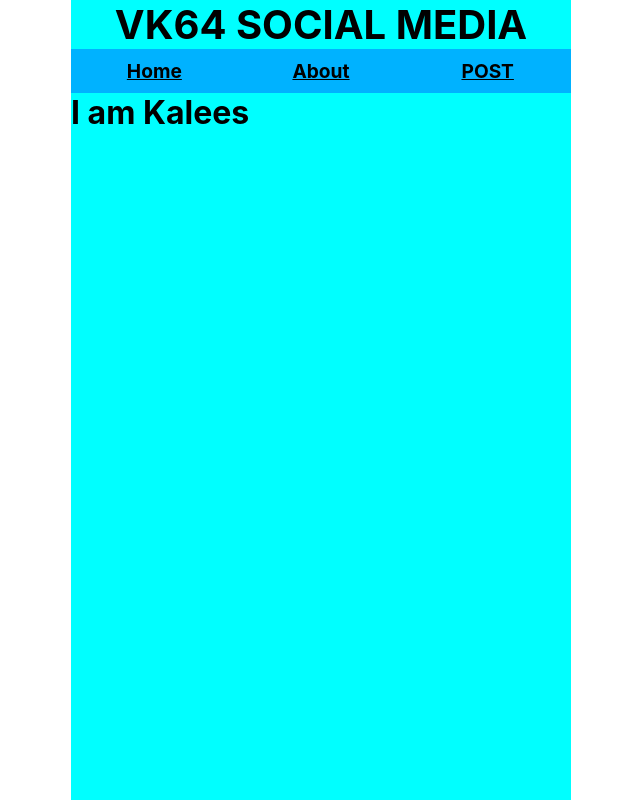
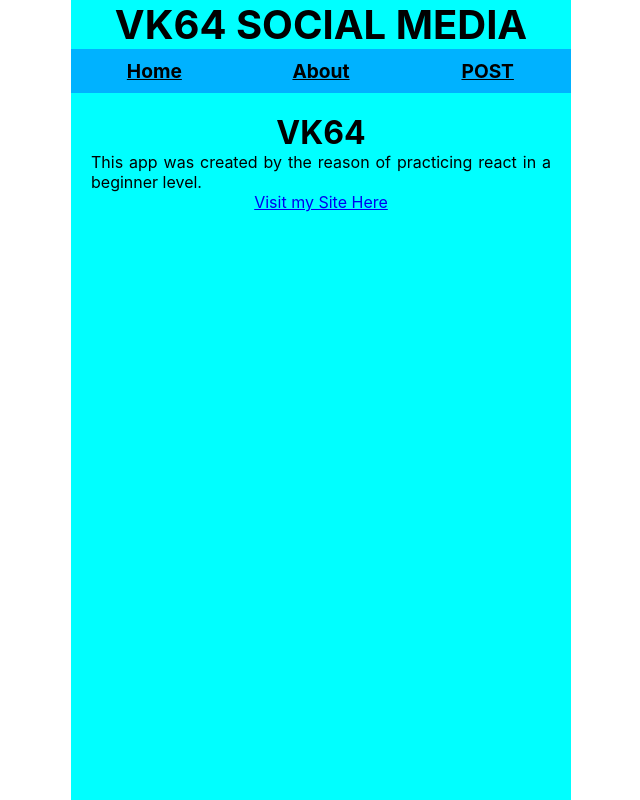
Before and after one commit to kalees64/React_App, a React (Create React App) app: page /about in a window 1280 px wide. Shown: the whole page, without its empty margins (319-959 px from the left). Built offline with nearby package versions, Linux system fonts and the light colour scheme.

Commit message:
app Launch steps

```diff
--- a/src/About.js
+++ b/src/About.js
@@ -1,9 +1,12 @@
 import React from 'react'
+import './App.css'
 
 const About = () => {
   return (
-    <div>
-        <h1>I am Kalees</h1>
+    <div className='about'>
+        <h1>VK64</h1>
+        <p>This app was created by the reason of practicing react in a beginner level.</p>
+        <a href='https://vk64.netlify.app'>Visit my Site Here</a>
     </div>
   )
 }
--- a/src/App.css
+++ b/src/App.css
@@ -178,3 +178,16 @@
 .edit-post{
   padding: 20px;
 }
+.about{
+  display: flex;
+  flex-direction: column;
+  justify-content: center;
+  align-items: center;
+  width: 100%;
+  padding: 20px;
+  margin: 0 auto;
+  /* background-color: white; */
+}
+.about p{
+  text-align: justify;
+}
```
